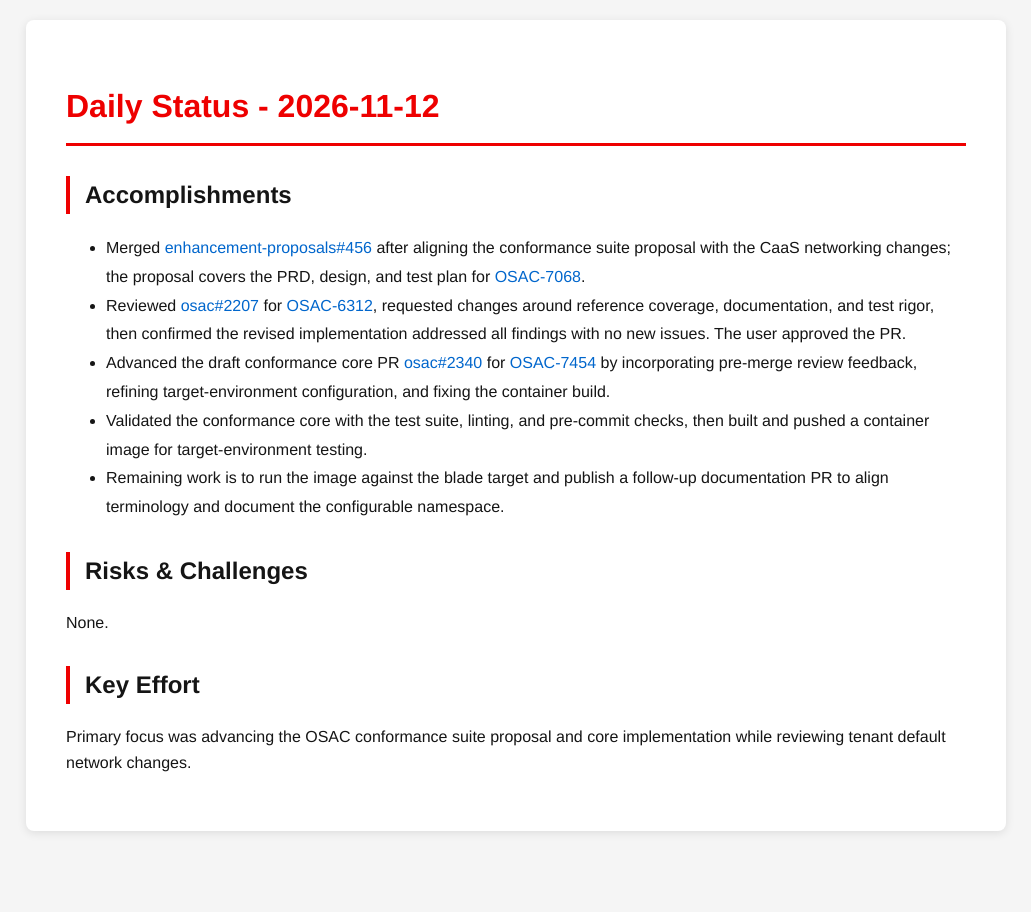
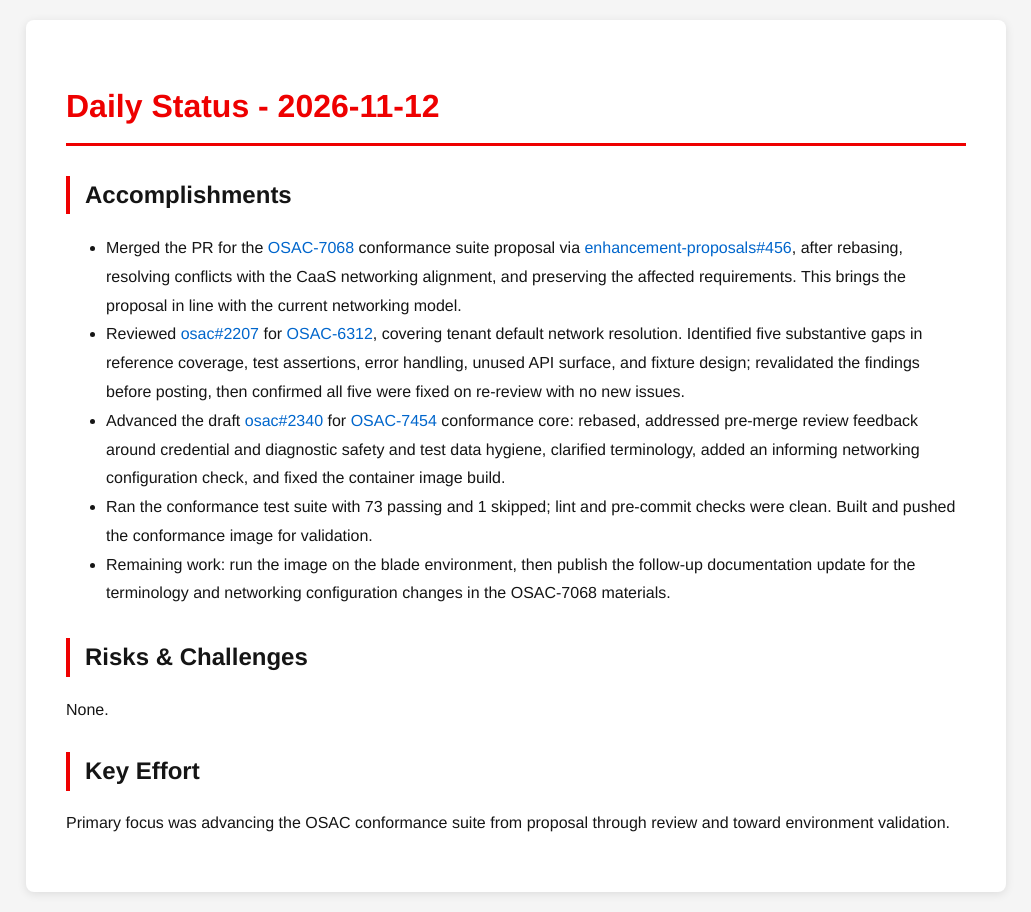
Before and after one commit to tzvatot/daily-status, a Jekyll site: the page built from 2026-11-12.md, in a window 1280 px wide. Shown: the whole page, without its empty margins (124-1155 px from the left). Built offline with Jekyll 4.4.1, drawn with Linux system fonts in a browser that asks for light colours.

Commit message:
Daily status update - 2026-11-12

```diff
--- a/2026-11-12.md
+++ b/2026-11-12.md
@@ -7,14 +7,14 @@ date: 2026-11-12
 # Daily Status - 2026-11-12
 
 ## Accomplishments
-- Merged [enhancement-proposals#456](https://github.com/osac-project/enhancement-proposals/pull/456) after aligning the conformance suite proposal with the CaaS networking changes; the proposal covers the PRD, design, and test plan for [OSAC-7068](https://redhat.atlassian.net/browse/OSAC-7068).
-- Reviewed [osac#2207](https://github.com/osac-project/osac/pull/2207) for [OSAC-6312](https://redhat.atlassian.net/browse/OSAC-6312), requested changes around reference coverage, documentation, and test rigor, then confirmed the revised implementation addressed all findings with no new issues. The user approved the PR.
-- Advanced the draft conformance core PR [osac#2340](https://github.com/osac-project/osac/pull/2340) for [OSAC-7454](https://redhat.atlassian.net/browse/OSAC-7454) by incorporating pre-merge review feedback, refining target-environment configuration, and fixing the container build.
-- Validated the conformance core with the test suite, linting, and pre-commit checks, then built and pushed a container image for target-environment testing.
-- Remaining work is to run the image against the blade target and publish a follow-up documentation PR to align terminology and document the configurable namespace.
+- Merged the PR for the [OSAC-7068](https://redhat.atlassian.net/browse/OSAC-7068) conformance suite proposal via [enhancement-proposals#456](https://github.com/osac-project/enhancement-proposals/pull/456), after rebasing, resolving conflicts with the CaaS networking alignment, and preserving the affected requirements. This brings the proposal in line with the current networking model.
+- Reviewed [osac#2207](https://github.com/osac-project/osac/pull/2207) for [OSAC-6312](https://redhat.atlassian.net/browse/OSAC-6312), covering tenant default network resolution. Identified five substantive gaps in reference coverage, test assertions, error handling, unused API surface, and fixture design; revalidated the findings before posting, then confirmed all five were fixed on re-review with no new issues.
+- Advanced the draft [osac#2340](https://github.com/osac-project/osac/pull/2340) for [OSAC-7454](https://redhat.atlassian.net/browse/OSAC-7454) conformance core: rebased, addressed pre-merge review feedback around credential and diagnostic safety and test data hygiene, clarified terminology, added an informing networking configuration check, and fixed the container image build.
+- Ran the conformance test suite with 73 passing and 1 skipped; lint and pre-commit checks were clean. Built and pushed the conformance image for validation.
+- Remaining work: run the image on the blade environment, then publish the follow-up documentation update for the terminology and networking configuration changes in the OSAC-7068 materials.
 
 ## Risks & Challenges
 None.
 
 ## Key Effort
-Primary focus was advancing the OSAC conformance suite proposal and core implementation while reviewing tenant default network changes.
+Primary focus was advancing the OSAC conformance suite from proposal through review and toward environment validation.
```
